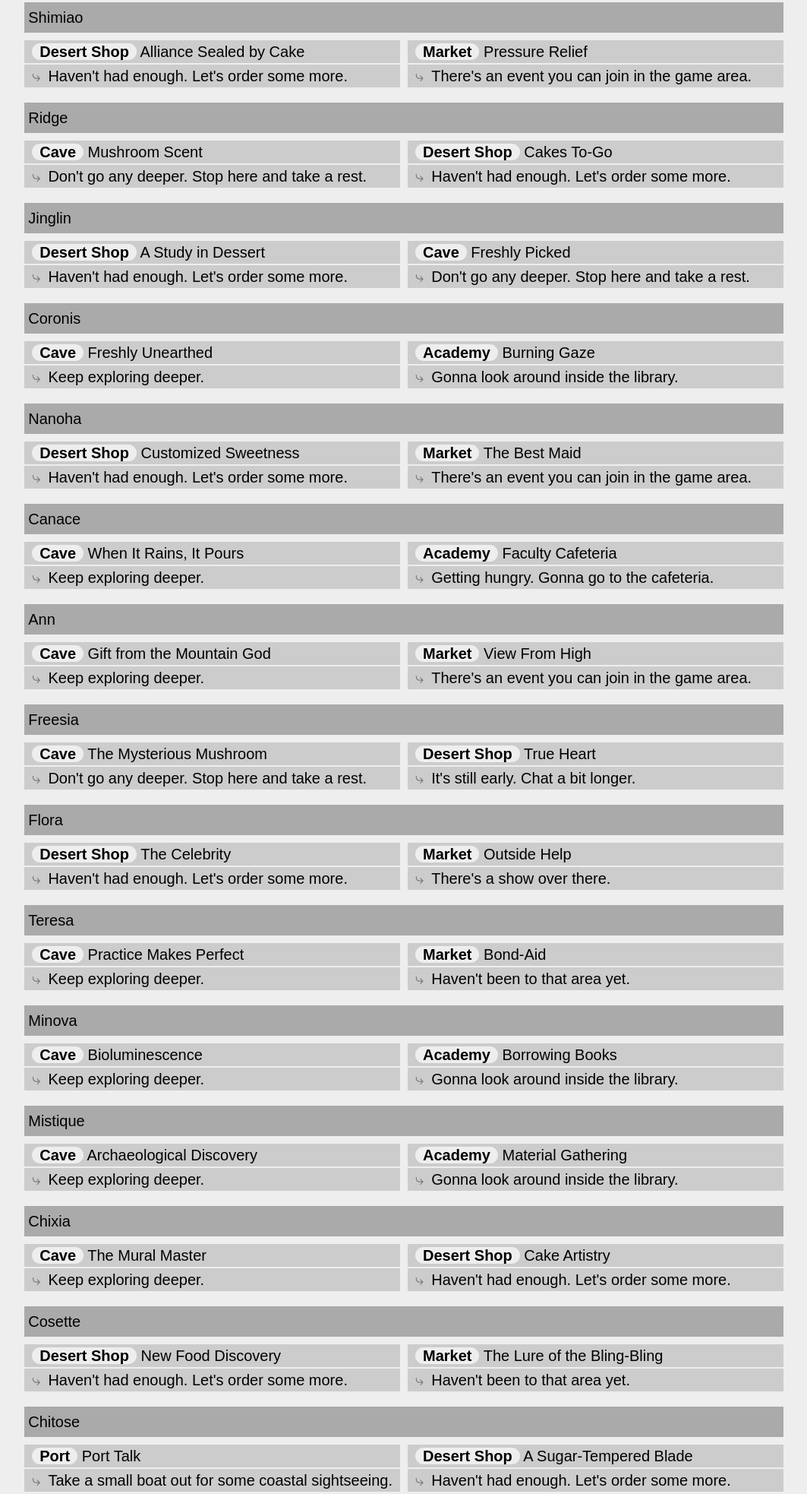
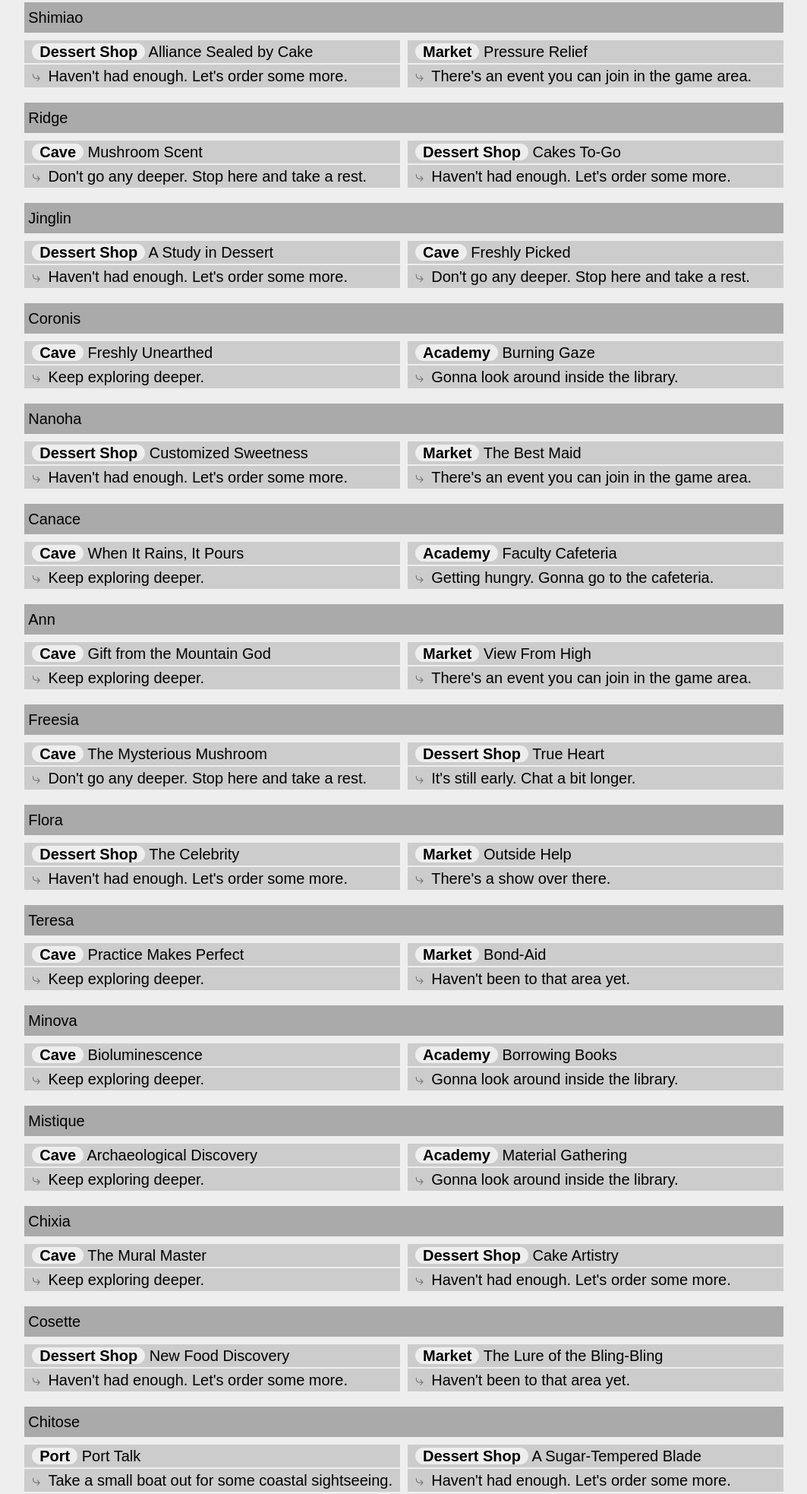
Before and after one commit to dismentle/dismentle.github.io, a plain HTML site: page dating/index.html in a window 1280 px wide. Shown: the part 757-2723 px from the top of the page at 76% size, without its empty margins (108-1171 px from the left). Drawn offline with Linux system fonts and the light colour scheme.

Commit message:
just deserts

```diff
--- a/dating/index.html
+++ b/dating/index.html
@@ -44,7 +44,7 @@ event-choice::before{content:'\2937';color:#777;padding-right:.5em}
 <article class=date>
 	<date-name>Tilia</date-name>
 	<event-event><event-name>
-			<b>Desert Shop</b>
+			<b>Dessert Shop</b>
 			Out of Habit
 		</event-name>
 		<event-choice>Take part in the raffle inside the store.</event-choice>
@@ -74,7 +74,7 @@ event-choice::before{content:'\2937';color:#777;padding-right:.5em}
 <article class=date>
 	<date-name>Iris</date-name>
 	<event-event><event-name>
-			<b>Desert Shop</b>
+			<b>Dessert Shop</b>
 			The Bitter and the Sweet
 		</event-name>
 		<event-choice>It's still early. Chat a bit longer.</event-choice>
@@ -104,7 +104,7 @@ event-choice::before{content:'\2937';color:#777;padding-right:.5em}
 <article class=date>
 	<date-name>Shimiao</date-name>
 	<event-event><event-name>
-			<b>Desert Shop</b>
+			<b>Dessert Shop</b>
 			Alliance Sealed by Cake
 		</event-name>
 		<event-choice>Haven't had enough. Let's order some more.</event-choice>
@@ -125,7 +125,7 @@ event-choice::before{content:'\2937';color:#777;padding-right:.5em}
 		<event-choice>Don't go any deeper. Stop here and take a rest.</event-choice>
 	</event-event>
 	<event-event><event-name>
-			<b>Desert Shop</b>
+			<b>Dessert Shop</b>
 			Cakes To-Go
 		</event-name>
 		<event-choice>Haven't had enough. Let's order some more.</event-choice>
@@ -134,7 +134,7 @@ event-choice::before{content:'\2937';color:#777;padding-right:.5em}
 <article class=date>
 	<date-name>Jinglin</date-name>
 	<event-event><event-name>
-			<b>Desert Shop</b>
+			<b>Dessert Shop</b>
 			A Study in Dessert
 		</event-name>
 		<event-choice>Haven't had enough. Let's order some more.</event-choice>
@@ -164,7 +164,7 @@ event-choice::before{content:'\2937';color:#777;padding-right:.5em}
 <article class=date>
 	<date-name>Nanoha</date-name>
 	<event-event><event-name>
-			<b>Desert Shop</b>
+			<b>Dessert Shop</b>
 			Customized Sweetness
 		</event-name>
 		<event-choice>Haven't had enough. Let's order some more.</event-choice>
@@ -215,7 +215,7 @@ event-choice::before{content:'\2937';color:#777;padding-right:.5em}
 		<event-choice>Don't go any deeper. Stop here and take a rest.</event-choice>
 	</event-event>
 	<event-event><event-name>
-			<b>Desert Shop</b>
+			<b>Dessert Shop</b>
 			True Heart
 		</event-name>
 		<event-choice>It's still early. Chat a bit longer.</event-choice>
@@ -224,7 +224,7 @@ event-choice::before{content:'\2937';color:#777;padding-right:.5em}
 <article class=date>
 	<date-name>Flora</date-name>
 	<event-event><event-name>
-			<b>Desert Shop</b>
+			<b>Dessert Shop</b>
 			The Celebrity
 		</event-name>
 		<event-choice>Haven't had enough. Let's order some more.</event-choice>
@@ -290,7 +290,7 @@ event-choice::before{content:'\2937';color:#777;padding-right:.5em}
 		<event-choice>Keep exploring deeper.</event-choice>
 	</event-event>
 	<event-event><event-name>
-			<b>Desert Shop</b>
+			<b>Dessert Shop</b>
 			Cake Artistry
 		</event-name>
 		<event-choice>Haven't had enough. Let's order some more.</event-choice>
@@ -299,7 +299,7 @@ event-choice::before{content:'\2937';color:#777;padding-right:.5em}
 <article class=date>
 	<date-name>Cosette</date-name>
 	<event-event><event-name>
-			<b>Desert Shop</b>
+			<b>Dessert Shop</b>
 			New Food Discovery
 		</event-name>
 		<event-choice>Haven't had enough. Let's order some more.</event-choice>
@@ -320,7 +320,7 @@ event-choice::before{content:'\2937';color:#777;padding-right:.5em}
 		<event-choice>Take a small boat out for some coastal sightseeing.</event-choice>
 	</event-event>
 	<event-event><event-name>
-			<b>Desert Shop</b>
+			<b>Dessert Shop</b>
 			A Sugar-Tempered Blade
 		</event-name>
 		<event-choice>Haven't had enough. Let's order some more.</event-choice>
@@ -359,7 +359,7 @@ event-choice::before{content:'\2937';color:#777;padding-right:.5em}
 <article class=date>
 	<date-name>Laru</date-name>
 	<event-event><event-name>
-			<b>Desert Shop</b>
+			<b>Dessert Shop</b>
 			Fry-Flavored Cake
 		</event-name>
 		<event-choice>Haven't had enough. Let's order some more.</event-choice>
```
